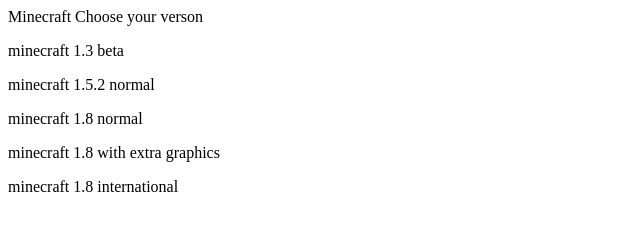
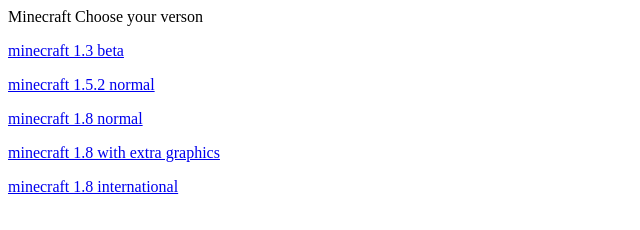
Before and after one commit to pbk123461/random-thing, a plain HTML site: page index.html in a window 1280 px wide. Shown: the whole page, without its empty margins (0-640 px from the left). Drawn offline with Linux system fonts and the light colour scheme.

Commit message:
Update index.html

```diff
--- a/index.html
+++ b/index.html
@@ -1,6 +1,6 @@
 <p>Minecraft Choose your verson</p>
-<p><a href"1.3.html">minecraft 1.3 beta</a></p>
-<p><a href"1.5.2.html">minecraft 1.5.2 normal</a></p>
-<p><a href"1.8.html">minecraft 1.8 normal</a></p>
-<p><a href"1.8_shaders.html">minecraft 1.8 with extra graphics</a></p>
-<p><a href"1.8_international.html">minecraft 1.8 international</a></p>
+<p><a href="1.3.html">minecraft 1.3 beta</a></p>
+<p><a href="1.5.2.html">minecraft 1.5.2 normal</a></p>
+<p><a href="1.8.html">minecraft 1.8 normal</a></p>
+<p><a href="1.8_shaders.html">minecraft 1.8 with extra graphics</a></p>
+<p><a href="1.8_international.html">minecraft 1.8 international</a></p>
```
